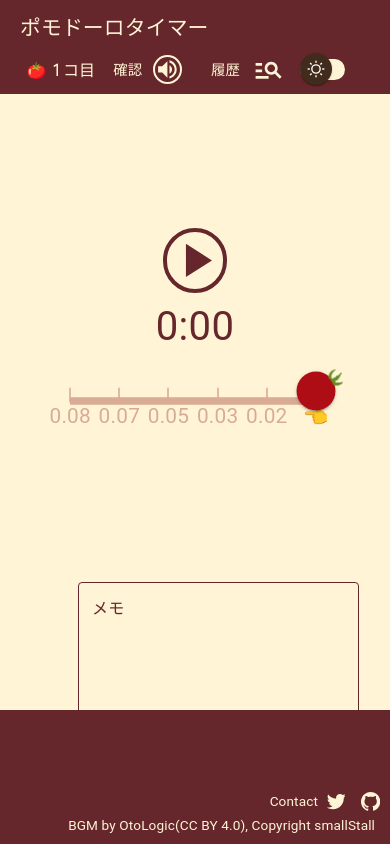
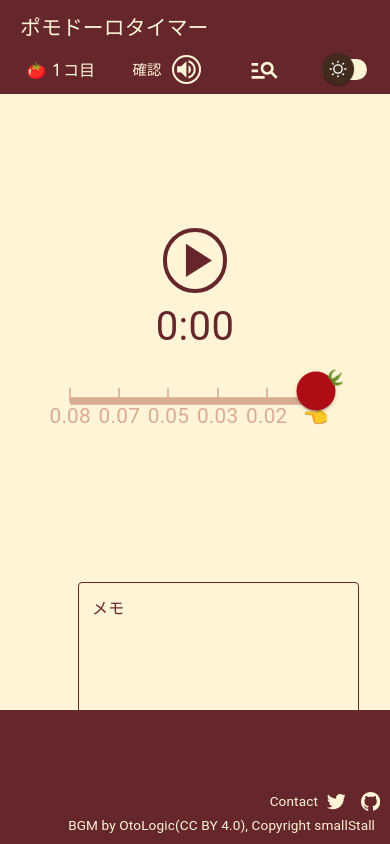
Before and after one commit to smallStall/tomato_timer, a Next.js app: page / in a window 390 px wide. Built offline with nearby package versions, Linux system fonts and the light colour scheme.

Commit message:
ポモドーロ履歴の追加

```diff
--- a/src/components/organisms/historyIcon.module.scss
+++ b/src/components/organisms/historyIcon.module.scss
@@ -6,6 +6,9 @@
 .label{
   font-size: 0.9em;
   width: 2.2em;
+  @media screen and (max-width:576px) {
+    display: none;
+  }
 }
 
 .iconButton{
--- a/src/components/templates/menu.module.scss
+++ b/src/components/templates/menu.module.scss
@@ -15,17 +15,20 @@
 }
 
 .iconBar > * {
-  flex-grow: 0.45;
-  flex-basis: calc((21.5em - 100%) * 999);
+  flex-grow: 0.25;
+  flex-basis: calc((25em - 100%) * 999);
+  @media screen and (max-width:576px) {
+    flex-basis: calc((15em - 100%) * 999);
+  }
 }
 
 .iconBar > :first-child {
   margin-top: 6px;
   margin-left: 3px;
   margin-bottom: 6px;
-  flex-grow: 0.40;
+  flex-grow: 0.35;
 }
 
-.iconBar > :nth-child(3) {
-  flex-grow: 0.3;
+.iconBar > :nth-child(2) {
+  flex-grow: 0.35;
 }
```
Also changed, not shown: 1 other file (tests, documents, lock files or other folders).
